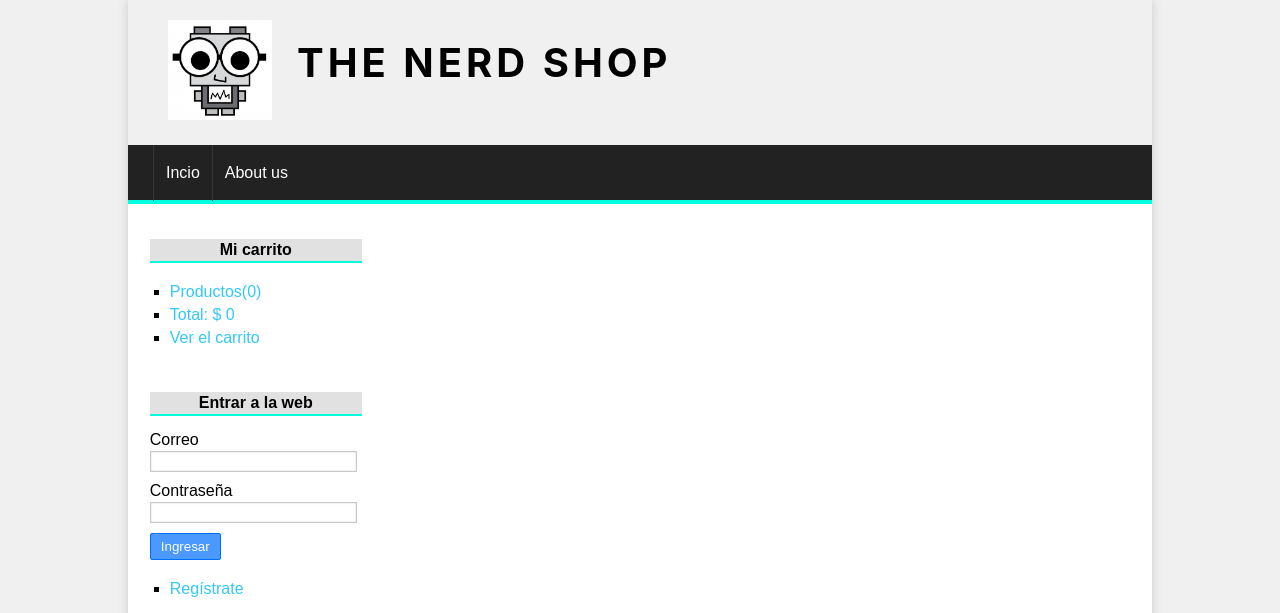
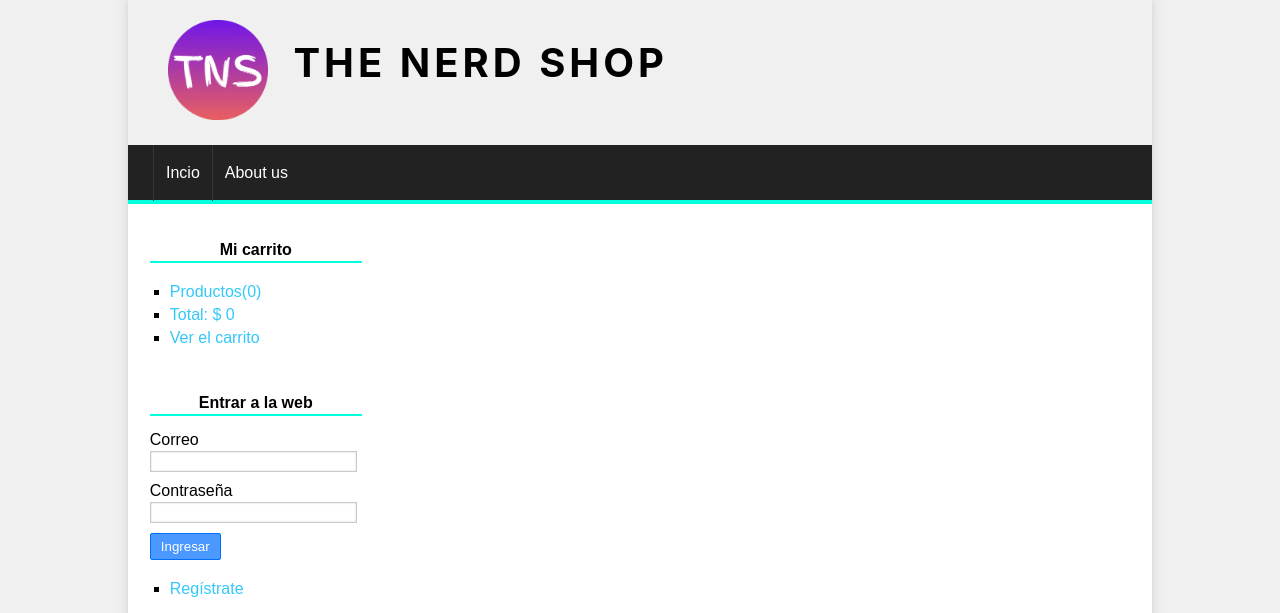
Before and after one commit to diegovasconcelo/TheNerdShop, a PHP site: page /miTienda/carrito/index in a window 1280 px wide. Shown: the top 613 px of the page. Run offline with PHP 8.4, Linux system fonts and the light colour scheme; data that the repository does not hold is empty.

Commit message:
Se modifico logo y ruta de imagenes

```diff
--- a/assets/css/styles.css
+++ b/assets/css/styles.css
@@ -165,7 +165,7 @@ td{
     margin-bottom: 15px;
     font-size: 16px;
     font-weight: bold;
-    background: #E1E1E1;
+    background: #ffffff;
     border-bottom:2px solid rgb(0, 255, 221);
 }
 #lateral ul{
--- a/views/carrito/index.php
+++ b/views/carrito/index.php
@@ -18,7 +18,7 @@
                 <?php if(isset($producto->imagen)): ?>
                     <img class="img_carrito" src="<?=base_url?>uploads/images/<?=$producto->imagen?>"/>
                 <?php else:?>
-                    <img class="img_carrito" src="<?=base_url?>assets/img/logo.png"/>
+                    <img class="img_carrito" src="<?=base_url?>assets/img/tnsLogoL.png"/>
                 <?php endif;?>
             </td>
             <td>
--- a/views/layout/header.php
+++ b/views/layout/header.php
@@ -12,7 +12,7 @@
     <div id="container">
         <header id='header'>
             <div id="logo">
-                <img src="<?=base_url?>assets/img/logo.png" alt="locoTNS" />
+                <img src="<?=base_url?>assets/img/tnsLogo.png" alt="locoTNS" />
                 <a href="<?=base_url?>">The Nerd Shop</a>
             </div>
         </header>
```
Also changed, not shown: assets/img/binary.png (deleted), assets/img/logo.png (deleted), assets/img/tnsLogo.png (added), assets/img/tnsLogoL.png (added).
